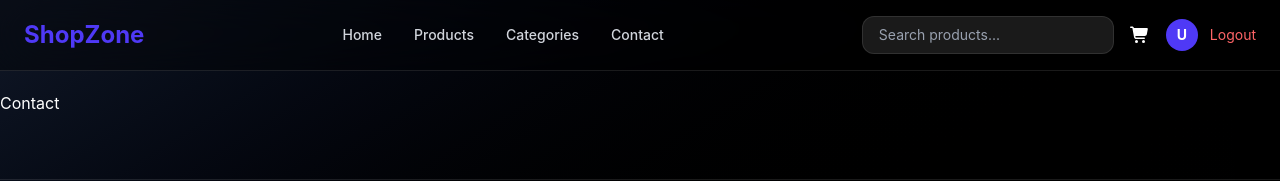
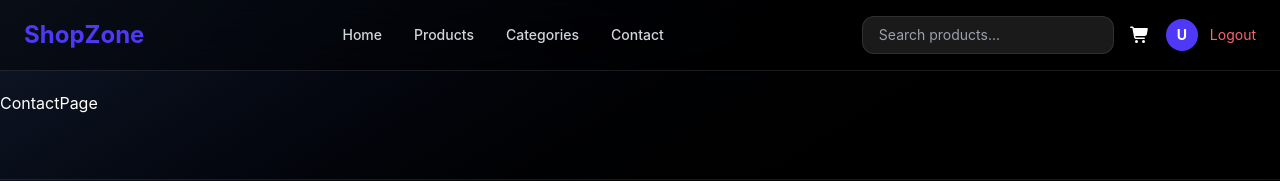
Before and after one commit to Mark-Alexis-Posadas/ecommerce-ts, a React app: page /contact in a window 1280 px wide. Shown: the top 181 px of the page. Built offline with nearby package versions, Linux system fonts and the light colour scheme; no server answers; sample sign-in values are in the browser's storage; the HTML template or start-up script is replaced by a standard one.

Commit message:
update: file naming

```diff
--- a/src/App.tsx
+++ b/src/App.tsx
@@ -7,11 +7,11 @@ import AuthLayout from "./layouts/AuthLayout";
 // pages
 import HomePage from "./pages/HomePage";
 import ProductPage from "./pages/ProductPage";
-import Categories from "./pages/Categories";
-import Contact from "./pages/Contact";
+import CategoriesPage from "./pages/CategoriesPage";
+import ContactPage from "./pages/ContactPage";
 import CheckoutPage from "./pages/CheckoutPage";
-import OrderSuccess from "./pages/OrderSuccessPage";
-import ProductDetails from "./pages/ProductDetails";
+import OrderSuccessPage from "./pages/OrderSuccessPage";
+import ProductDetailsPage from "./pages/ProductDetailsPage";
 import LoginPage from "./pages/LoginPage";
 import OrdersPage from "./pages/OrdersPage";
 import RegisterPage from "./pages/RegisterPage";
@@ -29,11 +29,11 @@ const App = () => {
       >
         <Route path="/" element={<HomePage />} />
         <Route path="/products" element={<ProductPage />} />
-        <Route path="/products/:id" element={<ProductDetails />} />
-        <Route path="/categories" element={<Categories />} />
-        <Route path="/contact" element={<Contact />} />
+        <Route path="/products/:id" element={<ProductDetailsPage />} />
+        <Route path="/categories" element={<CategoriesPage />} />
+        <Route path="/contact" element={<ContactPage />} />
         <Route path="/checkout" element={<CheckoutPage />} />
-        <Route path="/order-success" element={<OrderSuccess />} />
+        <Route path="/order-success" element={<OrderSuccessPage />} />
         <Route path="/orders" element={<OrdersPage />} />
       </Route>
 
--- a/src/pages/Categories.tsx
+++ b/src/pages/CategoriesPage.tsx
@@ -1,7 +1,7 @@
 import { Link } from "react-router-dom";
 import { useEffect, useState } from "react";
 const API_URL = import.meta.env.VITE_API_URL;
-const Categories = () => {
+const CategoriesPage = () => {
   const [categories, setCategories] = useState<string[]>([]);
 
   useEffect(() => {
@@ -51,4 +51,4 @@ const Categories = () => {
   );
 };
 
-export default Categories;
+export default CategoriesPage;
--- a/src/pages/Contact.tsx
+++ /dev/null
@@ -1,5 +0,0 @@
-const Contact = () => {
-  return <div>Contact</div>;
-};
-
-export default Contact;
--- /dev/null
+++ b/src/pages/ContactPage.tsx
@@ -0,0 +1,5 @@
+const ContactPage = () => {
+  return <div>ContactPage</div>;
+};
+
+export default ContactPage;
--- a/src/pages/OrderSuccessPage.tsx
+++ b/src/pages/OrderSuccessPage.tsx
@@ -1,6 +1,6 @@
 import { Link } from "react-router-dom";
 
-const OrderSuccess = () => {
+const Page = () => {
   return (
     <div className="min-h-screen flex flex-col items-center justify-center text-center px-6">
       <div className="bg-white/5 p-10 rounded-2xl border border-white/10 max-w-lg">
@@ -23,4 +23,4 @@ const OrderSuccess = () => {
   );
 };
 
-export default OrderSuccess;
+export default Page;
--- a/src/pages/ProductDetails.tsx
+++ b/src/pages/ProductDetailsPage.tsx
@@ -3,7 +3,7 @@ import { useEffect, useState } from "react";
 import type { Product } from "../types/product";
 import { useCart } from "../hooks/useCart";
 const API_URL = import.meta.env.VITE_API_URL;
-const ProductDetails = () => {
+const ProductDetailsPage = () => {
   const { id } = useParams();
   const [product, setProduct] = useState<Product | null>(null);
   const { addToCart } = useCart();
@@ -51,4 +51,4 @@ const ProductDetails = () => {
   );
 };
 
-export default ProductDetails;
+export default ProductDetailsPage;
```
